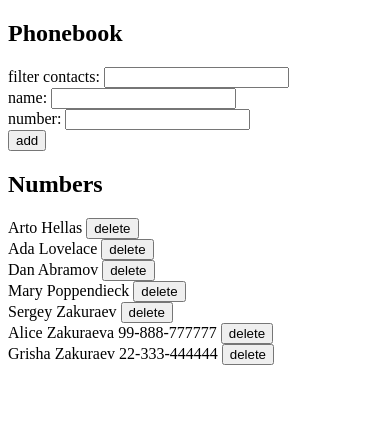
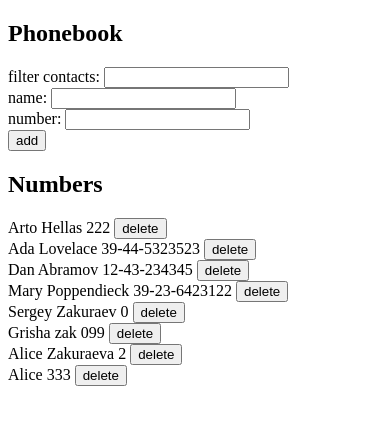
Before and after one commit to zakuraevs/full-stack, a React (Create React App) app in the folder part2/phonebook/: page / in a window 390 px wide. Shown: the top 424 px of the page. Built offline with nearby package versions, Linux system fonts and the light colour scheme; data requests are answered from the project's data file.

Commit message:
Added part2.18: phonebook step10

```diff
--- a/part2/phonebook/db.json
+++ b/part2/phonebook/db.json
@@ -2,7 +2,7 @@
   "persons": [
     {
       "name": "Arto Hellas",
-      "number": "040-123456",
+      "number": "222",
       "id": 1
     },
     {
@@ -22,18 +22,23 @@
     },
     {
       "name": "Sergey Zakuraev",
-      "number": "41-26-523107",
+      "number": "0",
       "id": 5
     },
     {
-      "name": "Alice Zakuraeva",
-      "phone": "99-888-777777",
-      "id": 6
+      "name": "Grisha zak",
+      "number": "099",
+      "id": 7
     },
     {
-      "name": "Grisha Zakuraev",
-      "phone": "22-333-444444",
-      "id": 7
+      "name": "Alice Zakuraeva",
+      "number": "2",
+      "id": 8
+    },
+    {
+      "name": "Alice",
+      "number": "333",
+      "id": 9
     }
   ]
 }
--- a/part2/phonebook/src/App.js
+++ b/part2/phonebook/src/App.js
@@ -82,14 +82,23 @@ const App = () => {
   const addContact = (event) => {
     event.preventDefault()
 
+    const noteObject = {
+      name: newName,
+      number: newPhoneNum,
+    }
+
     if(contacts.map(contact => contact.name).includes(newName)) {
-      window.alert(`${newName} is already added to the phonebook`)
+      const result = window.confirm(`${newName} is already added to the phonebook. Update the old number with a new one?`)
+      if(result) {
+        contactService
+          .updatePhone(contacts.find(contact => contact.name === newName).id, noteObject)
+          .then(date => {
+            contactService.getAll().then(data => {setContacts(data)})
+            setNewName('')
+            setNewPhoneNum('')
+          })
+        }
     } else {
-
-      const noteObject = {
-        name: newName,
-        phone: newPhoneNum,
-      }
 
       contactService
         .create(noteObject)
--- a/part2/phonebook/src/components/Contact.js
+++ b/part2/phonebook/src/components/Contact.js
@@ -14,7 +14,7 @@ const Contact = (props) => {
   }
 
   return (
-    <div>{props.contact.name} {props.contact.phone} <button onClick={removeContact}>delete</button></div>
+    <div>{props.contact.name} {props.contact.number} <button onClick={removeContact}>delete</button></div>
   )
 }
 
--- a/part2/phonebook/src/services/contacts.js
+++ b/part2/phonebook/src/services/contacts.js
@@ -17,4 +17,9 @@ const deleteContact = id => {
     return request.then(response => response.data)
 }
 
-export default {getAll, create, deleteContact}
+const updatePhone = (id ,newObject) => {
+const request = axios.put(`${baseUrl}/${id}`, newObject)
+  return request.then(response => response.data)
+}
+
+export default {getAll, create, deleteContact, updatePhone}
```
